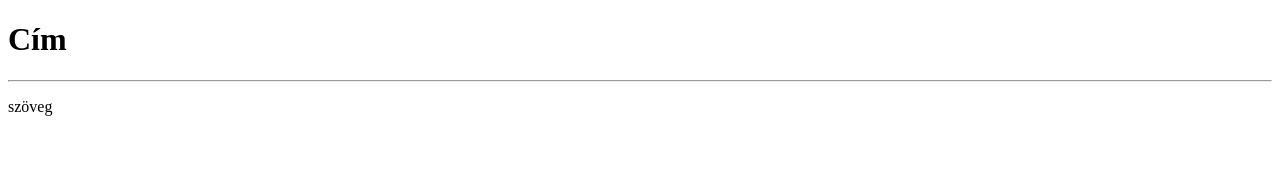
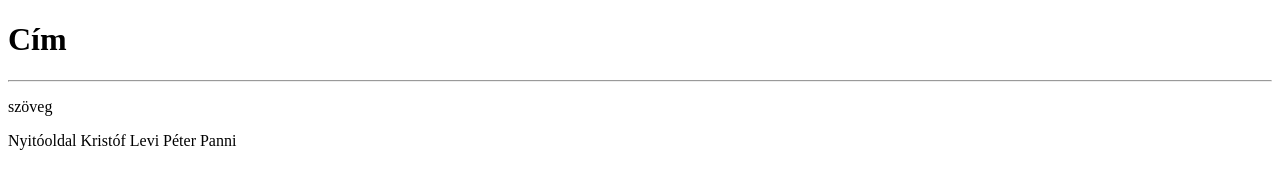
Before and after one commit to SaPiKa/csapat-munka, a plain HTML site: page index.html in a window 1280 px wide. Drawn offline with Linux system fonts and the light colour scheme.

Commit message:
Feat: add Footer

```diff
--- a/index.html
+++ b/index.html
@@ -12,5 +12,12 @@
             <p>szöveg</p>
 		</div>
 		<script src="main.js"></script>
+		<footer>
+			Nyitóoldal
+			Kristóf
+			Levi
+			Péter
+			Panni
+		</footer>
 	</body>
 </html>
```
